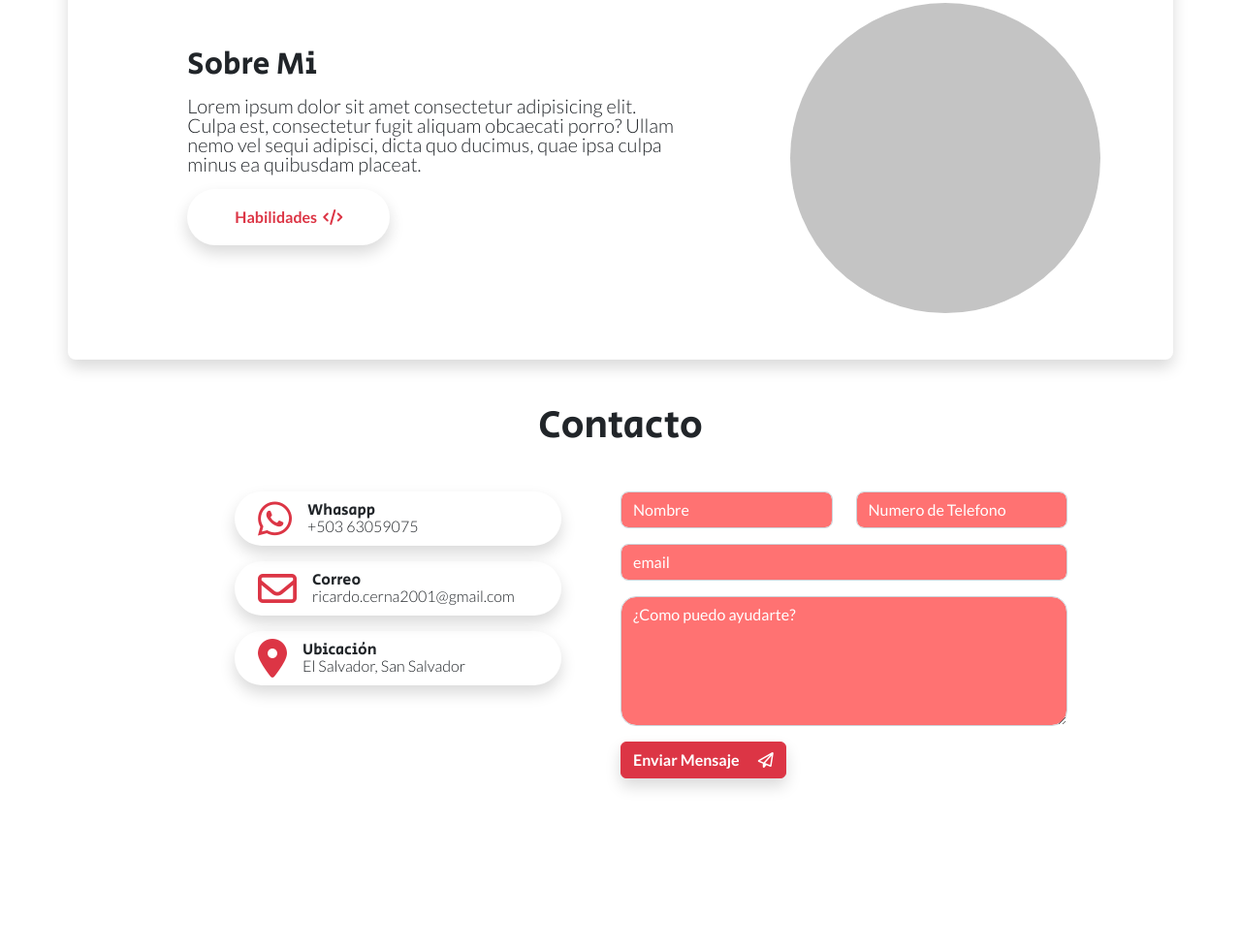
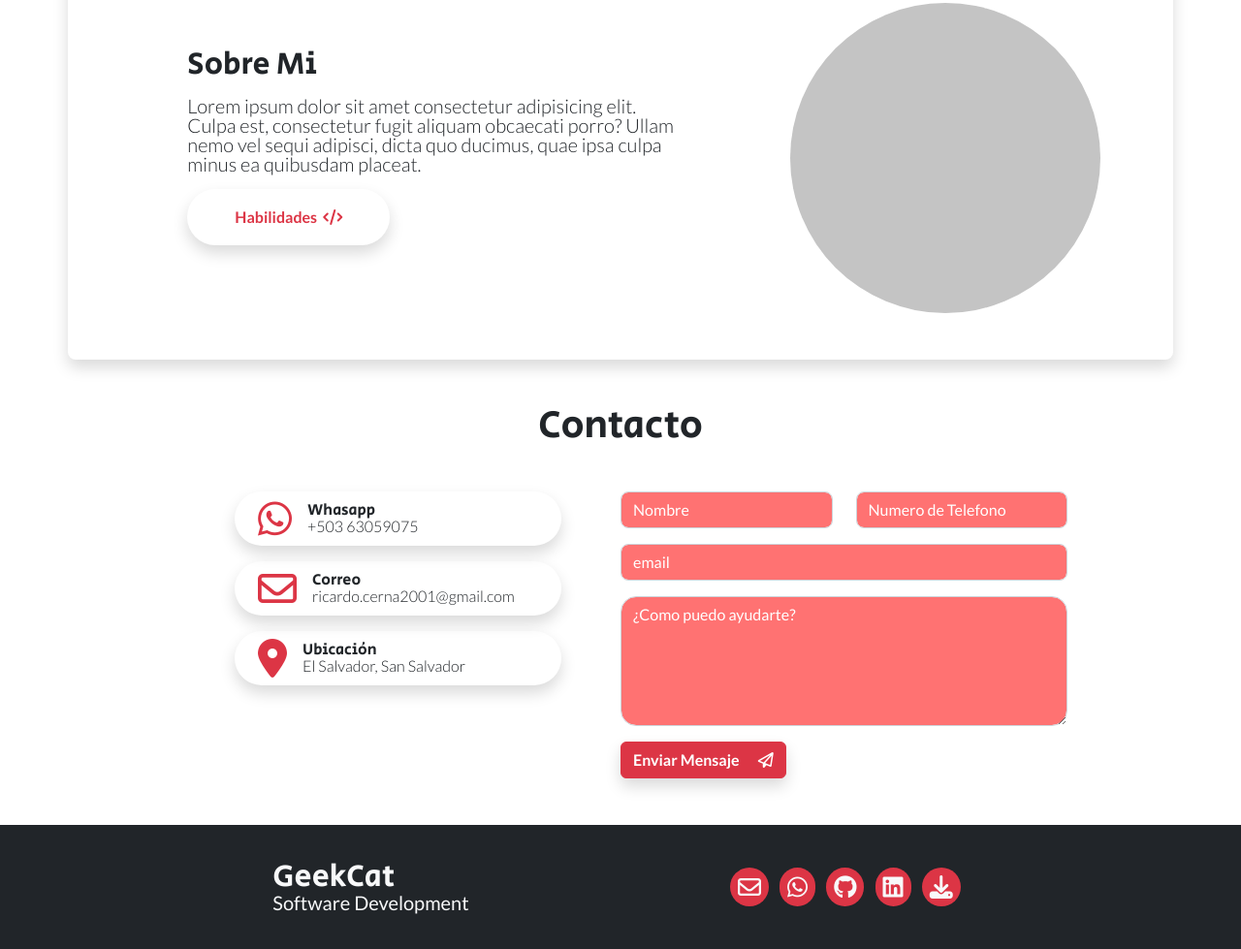
Before and after one commit to Xerna/Portafolio, a plain HTML site: page index.html in a window 1280 px wide. Shown: the part 1313-2292 px from the top of the page at 97% size. Before the commit the page ends 2164 px from the top, so only its background shows below. Drawn offline with nearby package versions, Linux system fonts and the light colour scheme.

Commit message:
Finalizado el maquetado base, falta las fotografias personales

```diff
--- a/index.html
+++ b/index.html
@@ -172,8 +172,18 @@
          <button class="btn btn-danger shadow">Enviar Mensaje <i class="fa-regular fa-paper-plane ms-3"></i></button>
       </form>
     </section>
-    <footer class="container-fluid bg-dark mt-5">
-
+    <footer class="footer container-fluid bg-dark mt-5 d-flex justify-content-evenly align-items-center">
+      <div class="footer-text">
+        <h4 class="fs-2 tittle text-light">GeekCat</h4>
+        <h5 class="fs-5 text-light">Software Development</h5>
+      </div>
+      <div class="social-media">
+        <a href=""><i class="fa-regular fa-envelope fs-4 text-light bg-danger rounded-5 p-2 me-2"></i></a>
+        <a href=""><i class="fa-brands fa-whatsapp  fs-4 text-light bg-danger rounded-5 p-2 me-2"></i></a>
+        <a href=""><i class="fa-brands fa-github fs-4 text-light bg-danger rounded-5 p-2 me-2"></i></a>
+        <a href=""><i class="fa-brands fa-linkedin fs-4 text-light bg-danger rounded-5 p-2 me-2"></i></i></a>
+        <a href=""><i class="fa-solid fa-download fs-4 text-light bg-danger rounded-5 p-2 me-2"></i></a>
+      </div>
     </footer>
     <script src="https://cdn.jsdelivr.net/npm/bootstrap@5.2.3/dist/js/bootstrap.bundle.min.js" integrity="sha384-kenU1KFdBIe4zVF0s0G1M5b4hcpxyD9F7jL+jjXkk+Q2h455rYXK/7HAuoJl+0I4" crossorigin="anonymous"></script>
   </body>
--- a/styles/styles.css
+++ b/styles/styles.css
@@ -108,3 +108,6 @@ inpur{
 .form-control::placeholder{
     color: white;
 }
+.footer{
+    height: 8rem;
+}
```
